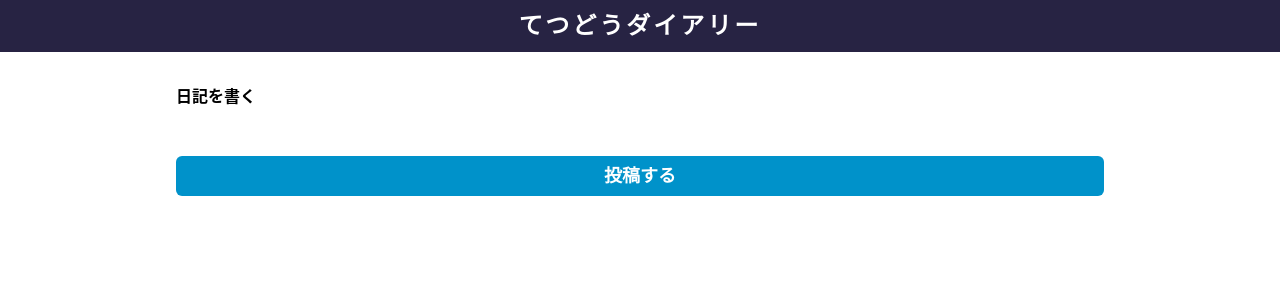
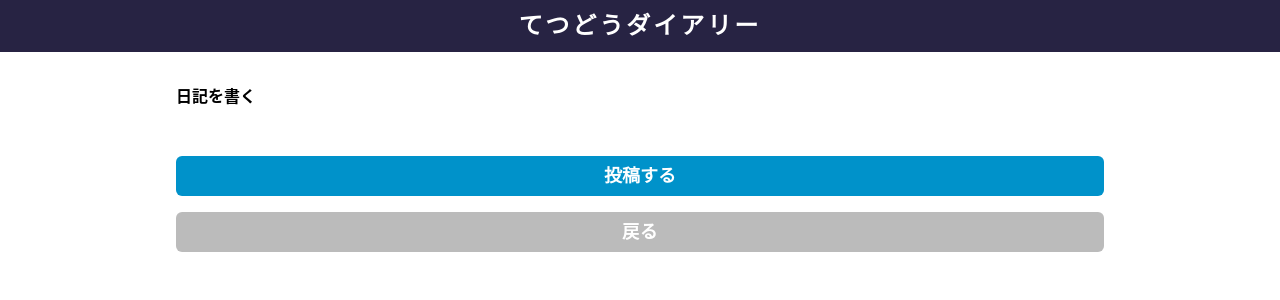
Before and after one commit to yk1979/railway-diary, a Next.js app: page /edit in a window 1280 px wide. Both pictures are taken after a click on the button "確認画面に進む". Shown: the top 300 px of the page. Built offline with nearby package versions, Linux system fonts and the light colour scheme; a web font is replaced by a local one.

Commit message:
投稿プレビュー部分作成

```diff
--- /dev/null
+++ b/src/components/Button/Back.tsx
@@ -0,0 +1,35 @@
+import React from "react";
+import styled from "styled-components";
+import Color from "../../constants/Color";
+
+// TODO theme provider使えそう
+const Button = styled.a`
+  display: block;
+  height: 40px;
+  padding: 0 16px;
+  color: ${Color.Text.White};
+  font-weight: bold;
+  font-size: 1.8rem;
+  line-height: 40px;
+  text-align: center;
+  background-color: ${Color.Button.Gray};
+  border: none;
+  border-radius: 6px;
+`;
+
+type BackProps = {
+  href: string;
+  text: string;
+};
+
+type Props = BackProps & {
+  className?: string;
+};
+
+const Back = ({ href, text, className }: Props) => (
+  <Button className={className} href={href}>
+    {text}
+  </Button>
+);
+
+export default Back;
--- a/src/components/Button/Primary.tsx
+++ b/src/components/Button/Primary.tsx
@@ -4,13 +4,12 @@ import Color from "../../constants/Color";
 
 const Button = styled.button`
   width: 100%;
-  height: 40px;
   padding: 0 16px;
   color: ${Color.Text.White};
   font-weight: bold;
   font-size: 1.8rem;
   line-height: 40px;
-  background-color: ${Color.Primary.Blue};
+  background-color: ${Color.Button.Primary};
   border: none;
   border-radius: 6px;
 `;
--- a/src/components/Button/index.tsx
+++ b/src/components/Button/index.tsx
@@ -1,7 +1,9 @@
 import Primary from "./Primary";
+import Back from "./Back";
 
 const Button = {
-  Primary
+  Primary,
+  Back
 };
 
 export default Button;
--- /dev/null
+++ b/src/components/EditForm.tsx
@@ -0,0 +1,50 @@
+import React, { useState } from "react";
+import styled from "styled-components";
+import Color from "../constants/Color";
+import Button from "./Button";
+import Previewer from "./Previewer";
+
+// TODO マークダウンエディタに変更する
+const Editor = styled.textarea<{ isVisible: boolean }>`
+  display: ${({ isVisible }) => (isVisible ? "block" : "none")};
+  width: 100%;
+  min-height: 480px;
+  padding: 8px;
+  font-size: 1.6rem;
+  border: 1px solid ${Color.Border.Default};
+`;
+
+const StyledButton = styled(Button.Primary)`
+  margin-top: 24px;
+`;
+
+type Props = {
+  className?: string;
+};
+
+const EditForm = ({ className }: Props) => {
+  const [value, changeText] = useState("");
+  const [showEditor, toggleEditorVisibility] = useState(true);
+
+  return (
+    <form className={className}>
+      {showEditor ? (
+        <>
+          <Editor
+            value={value}
+            onChange={e => changeText(e.target.value)}
+            isVisible={showEditor}
+          />
+          <StyledButton
+            text="確認画面に進む"
+            onClick={() => toggleEditorVisibility(false)}
+          />
+        </>
+      ) : (
+        <Previewer isVisible={!showEditor} text={value} />
+      )}
+    </form>
+  );
+};
+
+export default EditForm;
--- a/src/components/Editor.tsx
+++ /dev/null
@@ -1,50 +0,0 @@
-import React, { useState } from "react";
-import styled from "styled-components";
-import Color from "../constants/Color";
-import Button from "./Button";
-
-// TODO マークダウンエディタに変更する
-const Root = styled.textarea<{ isVisible: boolean }>`
-  display: ${({ isVisible }) => (isVisible ? "block" : "none")};
-  width: 100%;
-  min-height: 480px;
-  padding: 8px;
-  border: 1px solid ${Color.Border.Default};
-`;
-
-const Previewer = styled.div<{ isVisible: boolean }>`
-  display: ${({ isVisible }) => (isVisible ? "block" : "none")};
-`;
-
-const StyledButton = styled(Button.Primary)`
-  margin-top: 24px;
-`;
-
-type Props = {
-  className?: string;
-};
-
-const Editor = ({ className }: Props) => {
-  const [value, changeText] = useState("");
-  const [buttonText, changeButtonText] = useState("確認画面に進む");
-  const [showEditor, toggleVisibility] = useState(true);
-
-  const tmp = () => {
-    changeButtonText("投稿する");
-    toggleVisibility(false);
-  };
-
-  return (
-    <form className={className}>
-      <Root
-        value={value}
-        onChange={e => changeText(e.target.value)}
-        isVisible={showEditor}
-      />
-      <Previewer isVisible={!showEditor}>{value}</Previewer>
-      <StyledButton text={buttonText} onClick={() => tmp()} />
-    </form>
-  );
-};
-
-export default Editor;
--- /dev/null
+++ b/src/components/Previewer.tsx
@@ -0,0 +1,28 @@
+import React from "react";
+import styled from "styled-components";
+import Button from "./Button";
+
+const SubmitButton = styled(Button.Primary)`
+  margin-top: 24px;
+`;
+
+const BackButton = styled(Button.Back)`
+  margin-top: 16px;
+`;
+
+type PreviewerProps = {
+  isVisible: boolean;
+  text: string;
+};
+
+const Previewer = ({ text }: PreviewerProps) => {
+  return (
+    <>
+      <div>{text}</div>
+      <SubmitButton text="投稿する" />
+      <BackButton text="戻る" href="/" />
+    </>
+  );
+};
+
+export default Previewer;
--- a/src/constants/Color.ts
+++ b/src/constants/Color.ts
@@ -1,6 +1,7 @@
 const Color = {
-  Primary: {
-    Blue: "#0092ca"
+  Button: {
+    Primary: "#0092ca",
+    Gray: "#bbb"
   },
   Background: {
     Default: "#fff",
--- a/src/pages/edit.tsx
+++ b/src/pages/edit.tsx
@@ -2,9 +2,9 @@ import React from "react";
 import { NextPage } from "next";
 import styled from "styled-components";
 import Layout from "../components/Layout";
-import Editor from "../components/Editor";
+import EditForm from "../components/EditForm";
 
-const StyledEditor = styled(Editor)`
+const StyledEditForm = styled(EditForm)`
   margin-top: 24px;
 `;
 
@@ -12,7 +12,7 @@ const Edit: NextPage = () => {
   return (
     <Layout>
       <h1>日記を書く</h1>
-      <StyledEditor />
+      <StyledEditForm />
     </Layout>
   );
 };
```
